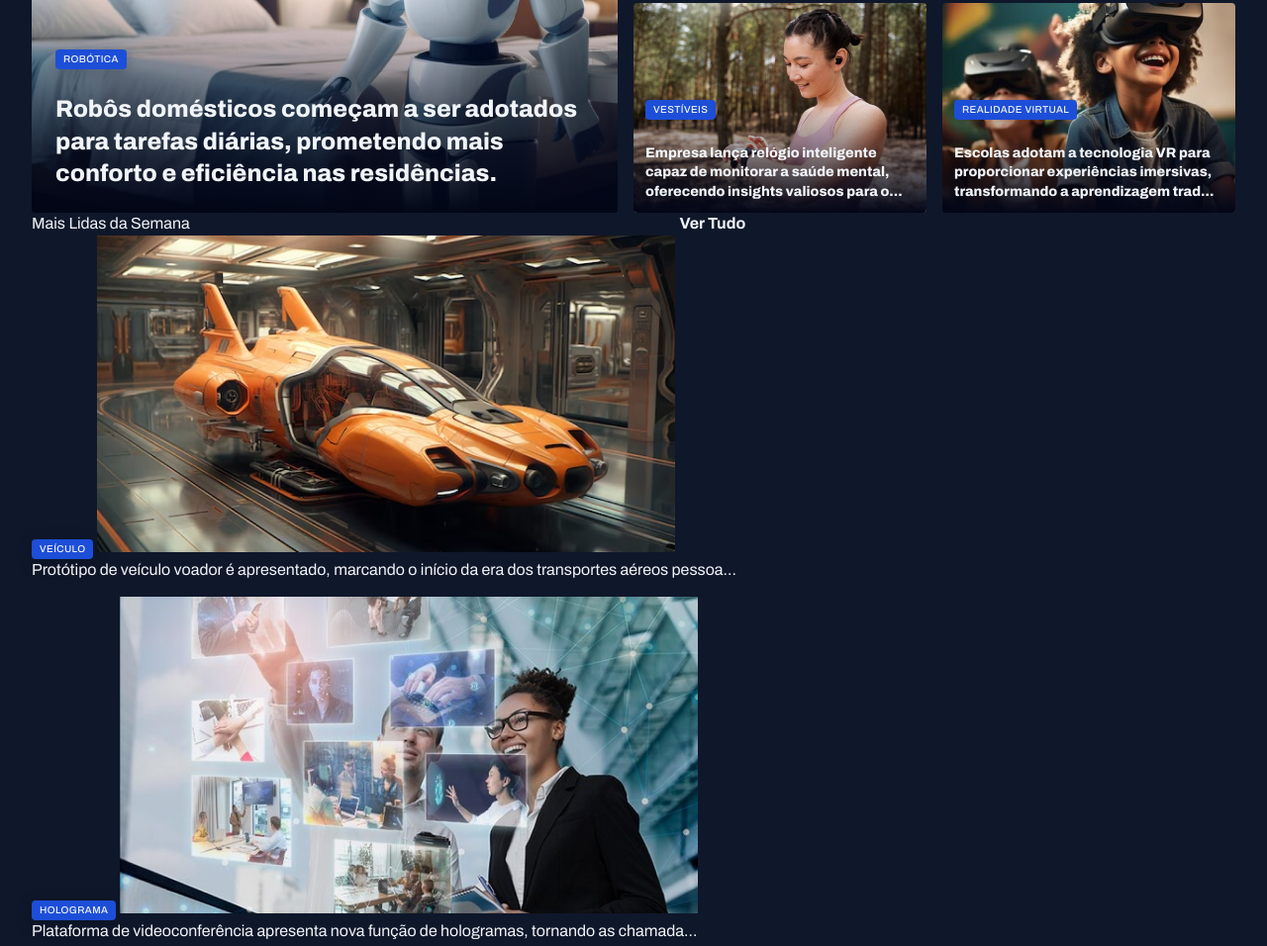
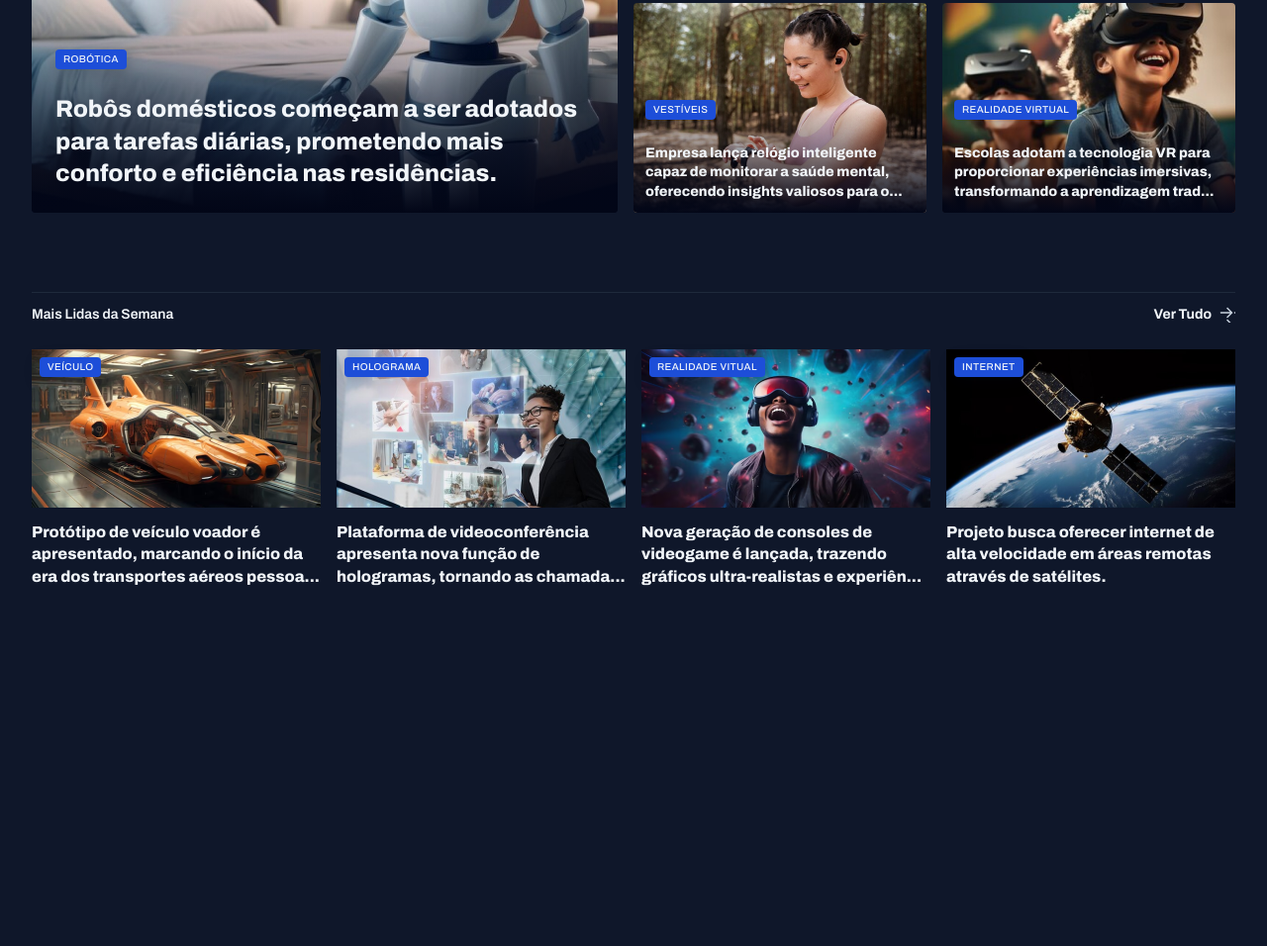
Before and after one commit to jacaboyjr/Projeto-Portal-de-Noticias, a plain HTML site: page index.html in a window 1280 px wide. Shown: the part 389-1345 px from the top of the page at 99% size. After the commit the page ends 983 px from the top, so only its background shows below. Drawn offline with Linux system fonts and the light colour scheme.

Commit message:
Aplicando estilos na seção mais lidas da semana

```diff
--- a/index.html
+++ b/index.html
@@ -91,7 +91,7 @@
                 </div>
             </section>
 
-            <section class="weekly">
+            <section id="weekly">
                 <header class="grid grid-flow-col">
                     <h3>Mais Lidas da Semana</h3>
                     <a href="#" class="grid grid-flow-col">
--- a/styles/global.css
+++ b/styles/global.css
@@ -55,6 +55,7 @@ img{
 
 main{
     margin-top:40px ;
+    gap: 80px;
 }
 
 .content-tag{
--- a/styles/sections.css
+++ b/styles/sections.css
@@ -1,3 +1,25 @@
+section header{
+    border-top: 1px solid var(--stroke-color);
+    padding-block: 12px 24px;
+    font: var(--text-span);
+
+    a{
+        justify-self: end;
+        align-items: center;
+        gap: 8px;
+
+        span{
+            background-image: url(../assets/icons/Setawhite.png);
+            width: 16px;
+            height: 16px
+        };
+
+        &:hover span{
+            background-image: url(../assets/icons/ArrowRight.svg);
+        }
+    }
+}
+
 #featured{
     img{
         height: 100%;
@@ -36,3 +58,29 @@
         }
     }
 }
+
+#weekly{
+    &>div{
+        grid-template-columns: repeat(4, 292px);
+    }
+
+    img{
+        height: 160px;
+    }
+
+    figure{
+        position: relative;
+
+        .content-tag{
+            position: absolute;
+            top: 8px;
+            left: 8px;
+        }
+
+        p{
+            margin-top: 8px;
+            font-weight: 800;
+        }
+    }
+
+}
```
